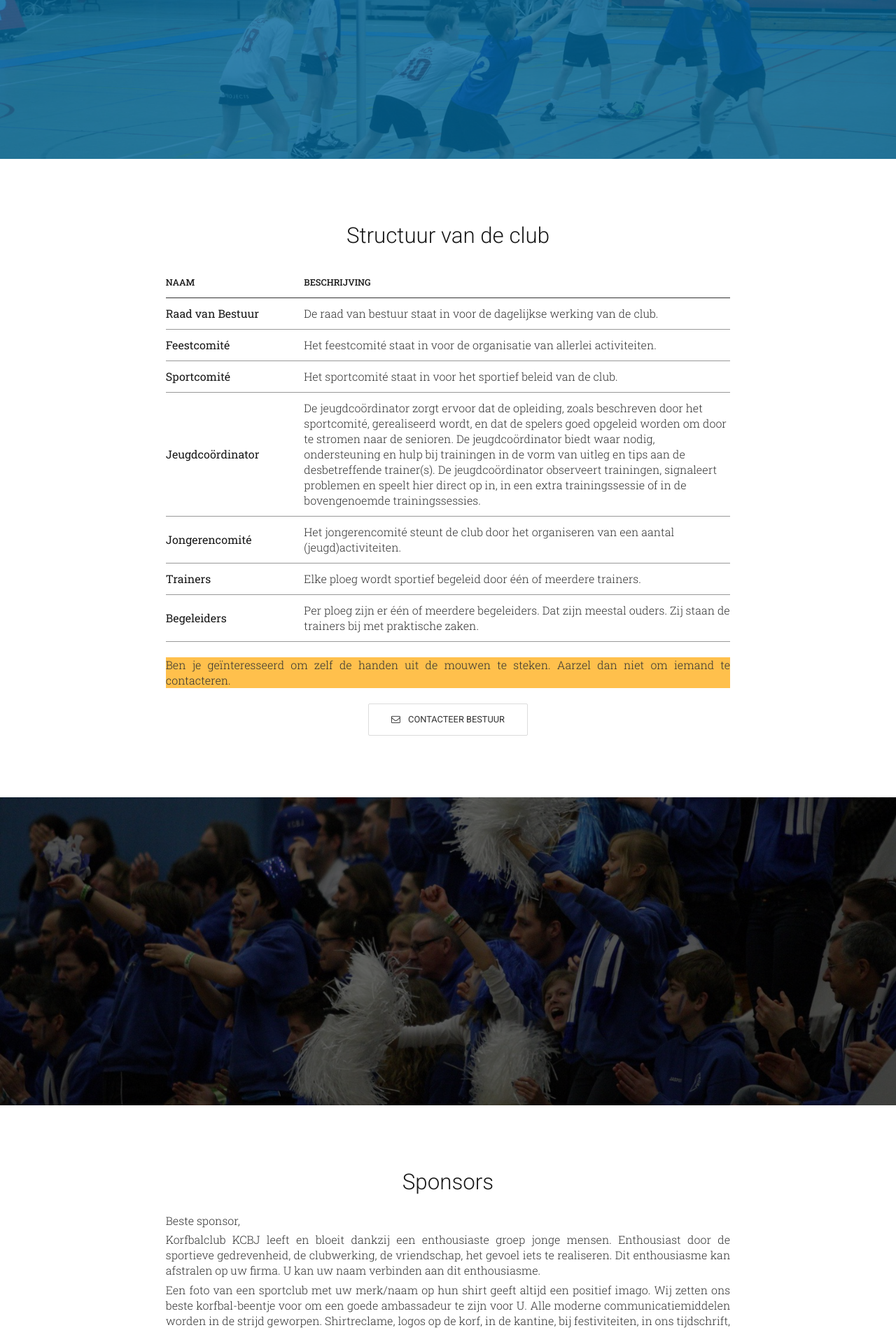
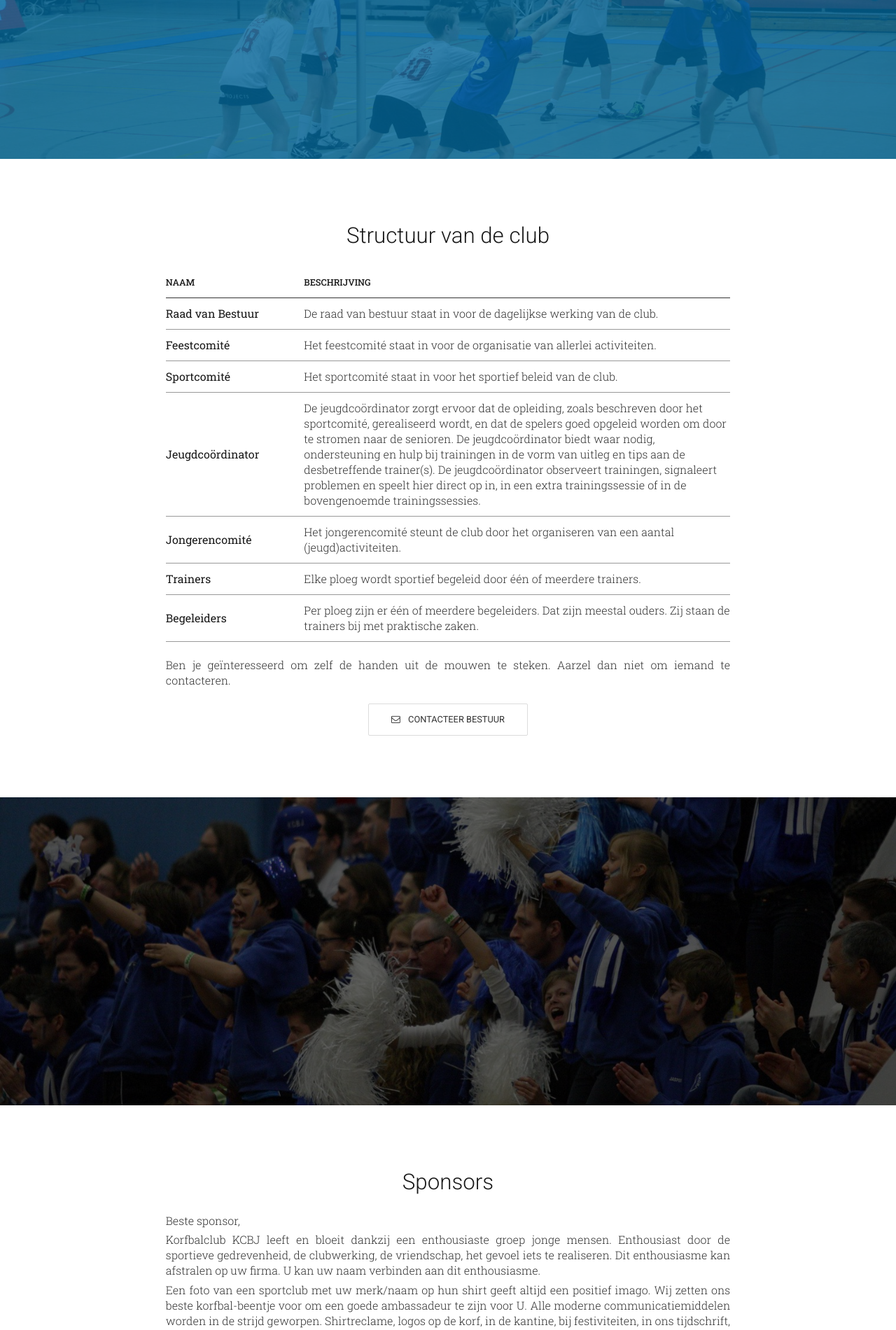
Before and after one commit to kcbj/kcbj.github.io, a Jekyll site: the page built from info/index.html, in a window 1280 px wide. Shown: the part 3515-5415 px from the top of the page at 70% size. Built offline with Jekyll 4.4.1, drawn with Linux system fonts in a browser that asks for light colours; nearby versions of some CDN libraries.

Commit message:
Removed todo note

```diff
--- a/index.html
+++ b/index.html
@@ -40,7 +40,7 @@ tags:
     </div>
     <div class="content">
       <h2>Mee komen trainen?</h2>
-      <p class="todo">Je bent altijd welkom!  Je mag al eens komen mee trainen met een van onze ploegen om korfbal en KCBJ wat beter te leren kennen.  Zo kan je zien of korfbal iets voor jou is.</p>
+      <p>Je bent altijd welkom!  Je mag al eens komen mee trainen met een van onze ploegen om korfbal en KCBJ wat beter te leren kennen.  Zo kan je zien of korfbal iets voor jou is.</p>
       <div class="buttons right">
         <a class="button more" href="/agenda#trainingen" title="Trainingsuren">trainings uren</a>
       </div>
@@ -54,7 +54,7 @@ tags:
     </div>
     <div class="content">
       <h2>Lid worden?</h2>
-      <p class="todo">Je hebt beslist bij ons te komen korfballen?  De volgende stap is lid worden.  Hier vind je alles wat je moet weten om lid te worden van KCBJ.</p>
+      <p>Je hebt beslist bij ons te komen korfballen?  De volgende stap is lid worden.  Hier vind je alles wat je moet weten om lid te worden van KCBJ.</p>
       <div class="buttons left">
         <a class="button more" href="/info#lidworden" title="Lid worden van KCBJ">lid worden</a>
       </div>
--- a/info/index.html
+++ b/info/index.html
@@ -141,7 +141,7 @@ class: info
         </tbody>
       </table>
 
-      <p class="todo">Ben je geïnteresseerd om zelf de handen uit de mouwen te
+      <p>Ben je geïnteresseerd om zelf de handen uit de mouwen te
       steken.  Aarzel dan niet om iemand te contacteren.</p>
 
       <div class="buttons">
```
